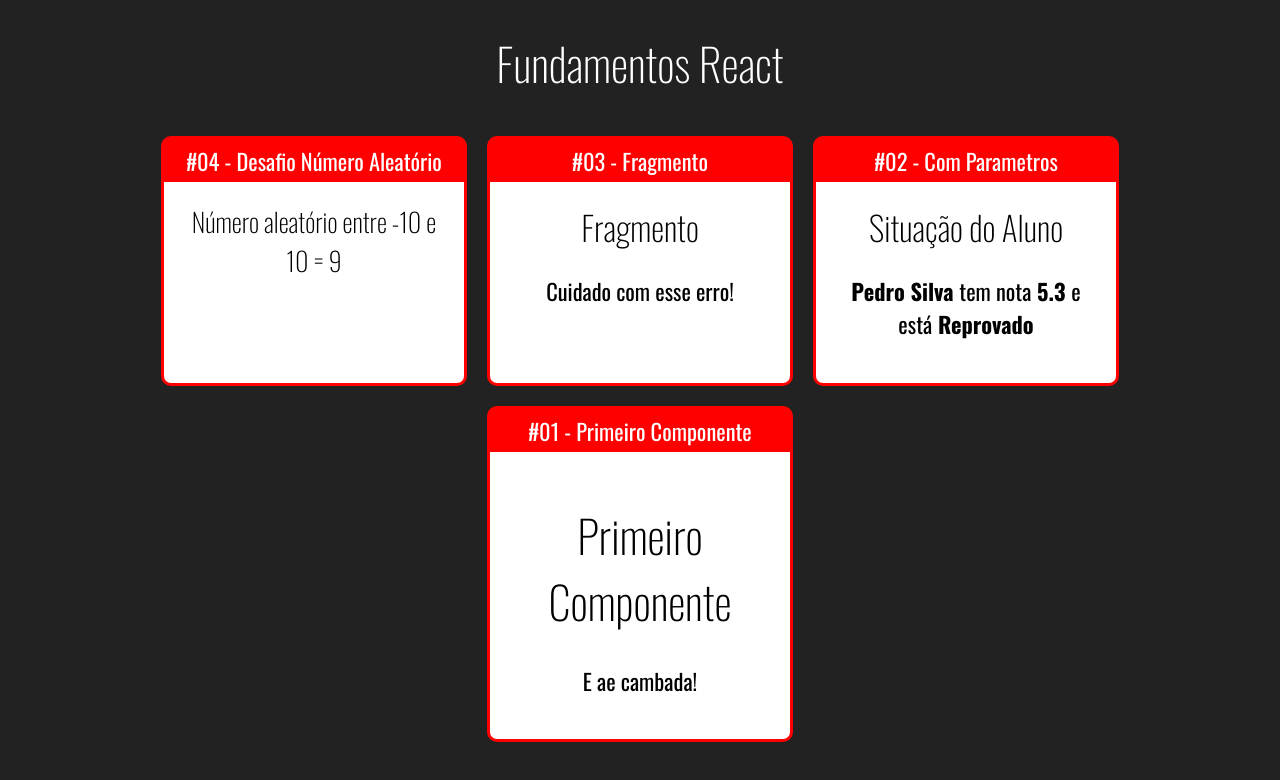
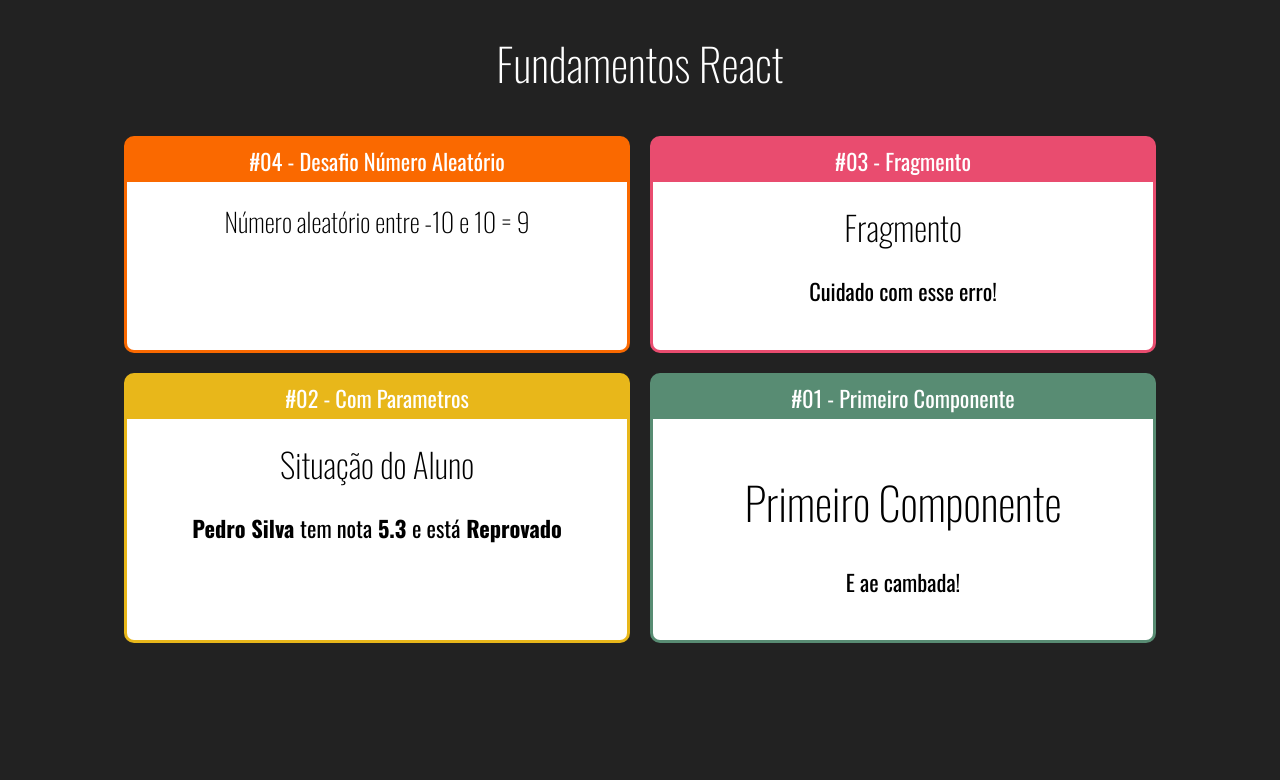
Before and after one commit to maddogxx/cursoreactjs, a React (Create React App) app in the folder fundamentos-react/: page / in a window 1280 px wide. Shown: the top 780 px of the page. Built offline with nearby package versions, Linux system fonts and the light colour scheme.

Commit message:
24. Componente Card #03

```diff
--- a/fundamentos-react/src/App.jsx
+++ b/fundamentos-react/src/App.jsx
@@ -14,19 +14,19 @@
     <div className="App">
         <h1>Fundamentos React</h1>
         <div className="Cards">
-            <Card titulo="#04 - Desafio Número Aleatório">
+            <Card titulo="#04 - Desafio Número Aleatório" color="#FA6900">
                 <Aleatorio min={-10} max={10} />
             </Card>
 
-            <Card titulo="#03 - Fragmento">
+            <Card titulo="#03 - Fragmento" color="#E94C6F">
                 <Fragmento/>
             </Card>
 
-            <Card titulo="#02 - Com Parametros">
+            <Card titulo="#02 - Com Parametros" color="#E8B71A">
                 <CompParametro titulo="Situação do Aluno" aluno="Pedro Silva" nota={5.3} />
             </Card>
 
-            <Card titulo="#01 - Primeiro Componente">
+            <Card titulo="#01 - Primeiro Componente" color="#588C73">
                 <Primeiro/>
             </Card>
         </div>
--- a/fundamentos-react/src/componentes/layout/Card.css
+++ b/fundamentos-react/src/componentes/layout/Card.css
@@ -1,22 +1,19 @@
 .Card {
-    background-color: red;
-    border: 3px solid red;
+    border: 3px solid;
     border-radius: 10px;
     overflow: hidden;
     margin: 10px;
 
     display: flex;
     flex-direction: column;
-    min-width: 300px;
-    max-width: 300px;
+    min-width: 500px;
+    max-width: 500px;
 }
 
 .Card .Title {
-    background-color: red;
     padding: 5px 0px;
     display: flex;
     justify-content: center;
-
 }
 
 .Card .Content {
--- a/fundamentos-react/src/componentes/layout/Card.jsx
+++ b/fundamentos-react/src/componentes/layout/Card.jsx
@@ -3,8 +3,14 @@
 import React from "react";
 
 export default (props) => {
+
+    const estilo = {
+        backgroundColor: props.color || '#F00',
+        borderColor: props.color || '#F00',
+    };
+
     return (
-        <div className="Card">
+        <div className="Card" style={ estilo }>
             <div className="Title">{ props.titulo }</div>
             <div className="Content">{ props.children }</div>
         </div>
```
